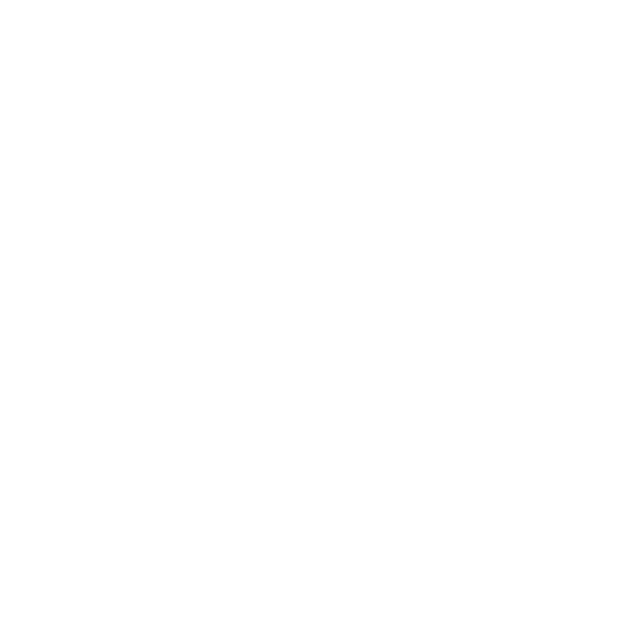
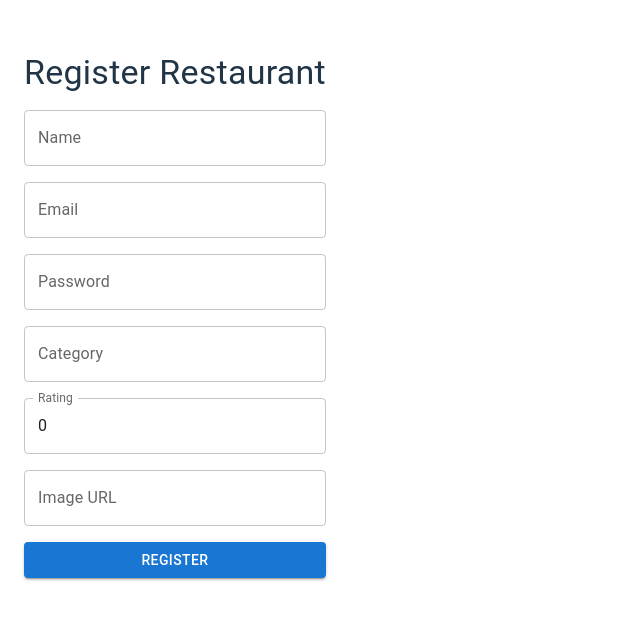
Before and after one commit to FedeAltava/F-eats, a React (Vite) app: page /register-restaurant in a window 1280 px wide. Before the commit this address had no page. Shown: the part 105-724 px from the top of the page, without its empty margins (0-640 px from the left). Built offline with nearby package versions, Linux system fonts and the light colour scheme.

Commit message:
feat:home page done

```diff
--- /dev/null
+++ b/src/presentation/pages/Home.tsx
@@ -0,0 +1,103 @@
+import { useState, useEffect } from "react";
+import {
+  Container,
+  Typography,
+  Card,
+  CardContent,
+  CardMedia,
+  CardActions,
+  Button,
+  CircularProgress,
+  Box
+} from "@mui/material";
+
+import Grid from '@mui/material/Grid';
+
+import { FirebaseRestaurantRepository } from "../../infrastructure/firebase/FirebaseRestaurantRepository";
+import { ListRestaurantsUseCase } from "../../application/use-cases/restaurant/ListRestaurantsUseCase";
+import { Restaurant } from "../../domain/entities/Restaurant";
+import { Link } from "react-router-dom";
+
+export const Home = () => {
+  const [restaurants, setRestaurants] = useState<Restaurant[]>([]);
+  const [loading, setLoading] = useState<boolean>(true);
+  const [error, setError] = useState<string>("");
+
+  useEffect(() => {
+    const load = async () => {
+      try {
+        const repo = new FirebaseRestaurantRepository();
+        const useCase = new ListRestaurantsUseCase(repo);
+        const list = await useCase.execute();
+        setRestaurants(list);
+      // eslint-disable-next-line @typescript-eslint/no-unused-vars
+      } catch (error) {
+        setError("Error listing restaurants");
+      } finally {
+        setLoading(false);
+      }
+    };
+    load();
+  }, []);
+
+  if (loading) {
+    return (
+      <Box display="flex" justifyContent="center" mt={10}>
+        <CircularProgress />
+      </Box>
+    );
+  }
+
+  if (error) {
+    return (
+      <Container maxWidth="sm">
+        <Typography color="error" align="center" mt={5}>
+          ❌ {error}
+        </Typography>
+      </Container>
+    );
+  }
+
+  return (
+    <Container maxWidth="lg" sx={{ mt: 5 }}>
+      <Typography variant="h4" gutterBottom align="center">
+        Restaurants
+      </Typography>
+
+      <Grid container spacing={4}>
+        {restaurants.map((r) => (
+          <Grid size={{xs:12, sm:6, md:4}} key={r.id.value}>
+            <Card>
+              {r.imageUrl.value && (
+                <CardMedia
+                  component="img"
+                  height="140"
+                  image={r.imageUrl.value}
+                  alt={r.name.value}
+                />
+              )}
+              <CardContent>
+                <Typography variant="h6">{r.name.value}</Typography>
+                <Typography variant="body2" color="text.secondary">
+                  Category: {r.category.value}
+                </Typography>
+                <Typography variant="body2" color="text.secondary">
+                  Rating: {r.rating.value.toFixed(1)}
+                </Typography>
+              </CardContent>
+              <CardActions>
+                <Button
+                  size="small"
+                  component={Link}
+                  to={`/restaurant/${r.id.value}`}
+                >
+                  View Menu
+                </Button>
+              </CardActions>
+            </Card>
+          </Grid>
+        ))}
+      </Grid>
+    </Container>
+  );
+};
--- /dev/null
+++ b/src/presentation/pages/RegisterRestaurant.tsx
@@ -0,0 +1,59 @@
+import { useState } from "react";
+import { TextField, Button, Container, Typography, Box } from "@mui/material";
+import { FirebaseRestaurantRepository } from "../../infrastructure/firebase/FirebaseRestaurantRepository";
+import { CreateRestaurant } from "../../application/use-cases/restaurant/CreateRestaurantUse-case";
+import { Restaurant } from "../../domain/entities/Restaurant";
+
+export const RegisterRestaurant = () => {
+  const [name, setName] = useState("");
+  const [email, setEmail] = useState("");
+  const [password, setPassword] = useState("");
+  const [category, setCategory] = useState("");
+  const [rating, setRating] = useState<number>(0);
+  const [imageUrl, setImageUrl] = useState("");
+  const [feedback, setFeedback] = useState("");
+
+  const handleRegister = async () => {
+    try {
+      const restaurant = Restaurant.create({
+        name,
+        email,
+        password,
+        category,
+        rating,
+        imageUrl,
+        menu: [], // por ahora vacío
+      });
+
+      const repository = new FirebaseRestaurantRepository();
+      const useCase = new CreateRestaurant(repository);
+      await useCase.execute(restaurant);
+
+      setFeedback("✅ Restaurant registered successfully.");
+      setName("");
+      setEmail("");
+      setPassword("");
+      setCategory("");
+      setRating(0);
+      setImageUrl("");
+    } catch (error: unknown) {
+      setFeedback(`❌ ${error}`);
+    }
+  };
+
+  return (
+    <Container maxWidth="sm">
+      <Box display="flex" flexDirection="column" gap={2} mt={5}>
+        <Typography variant="h4" align="center">Register Restaurant</Typography>
+        <TextField label="Name" value={name} onChange={(e) => setName(e.target.value)} />
+        <TextField label="Email" value={email} onChange={(e) => setEmail(e.target.value)} />
+        <TextField label="Password" type="password" value={password} onChange={(e) => setPassword(e.target.value)} />
+        <TextField label="Category" value={category} onChange={(e) => setCategory(e.target.value)} />
+        <TextField label="Rating" type="number" value={rating} onChange={(e) => setRating(Number(e.target.value))} />
+        <TextField label="Image URL" value={imageUrl} onChange={(e) => setImageUrl(e.target.value)} />
+        <Button variant="contained" onClick={handleRegister}>Register</Button>
+        {feedback && <Typography align="center">{feedback}</Typography>}
+      </Box>
+    </Container>
+  );
+};
--- a/src/presentation/routes/AppRouter.tsx
+++ b/src/presentation/routes/AppRouter.tsx
@@ -1,12 +1,15 @@
 import { BrowserRouter as Router, Routes, Route } from "react-router-dom";
 import { RegisterUser } from "../pages/RegisterUser";
-
+import { RegisterRestaurant } from "../pages/RegisterRestaurant";
+import { Home } from "../pages/Home";
 
 export const AppRouter = () => {
   return (
     <Router>
       <Routes>
+        <Route path="/" element={<Home />} />
         <Route path="/register" element={<RegisterUser />} />
+        <Route path="/register-restaurant" element={<RegisterRestaurant />} />
       </Routes>
     </Router>
   );
```
